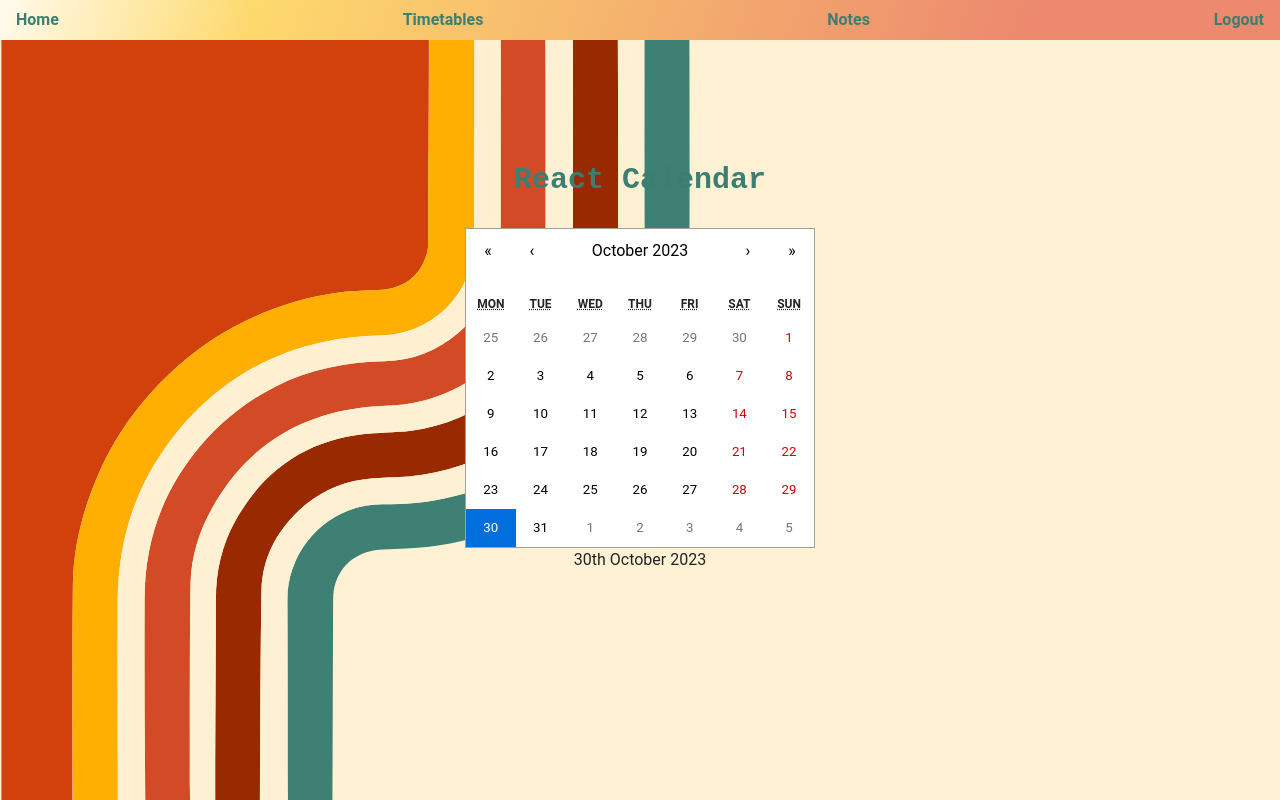
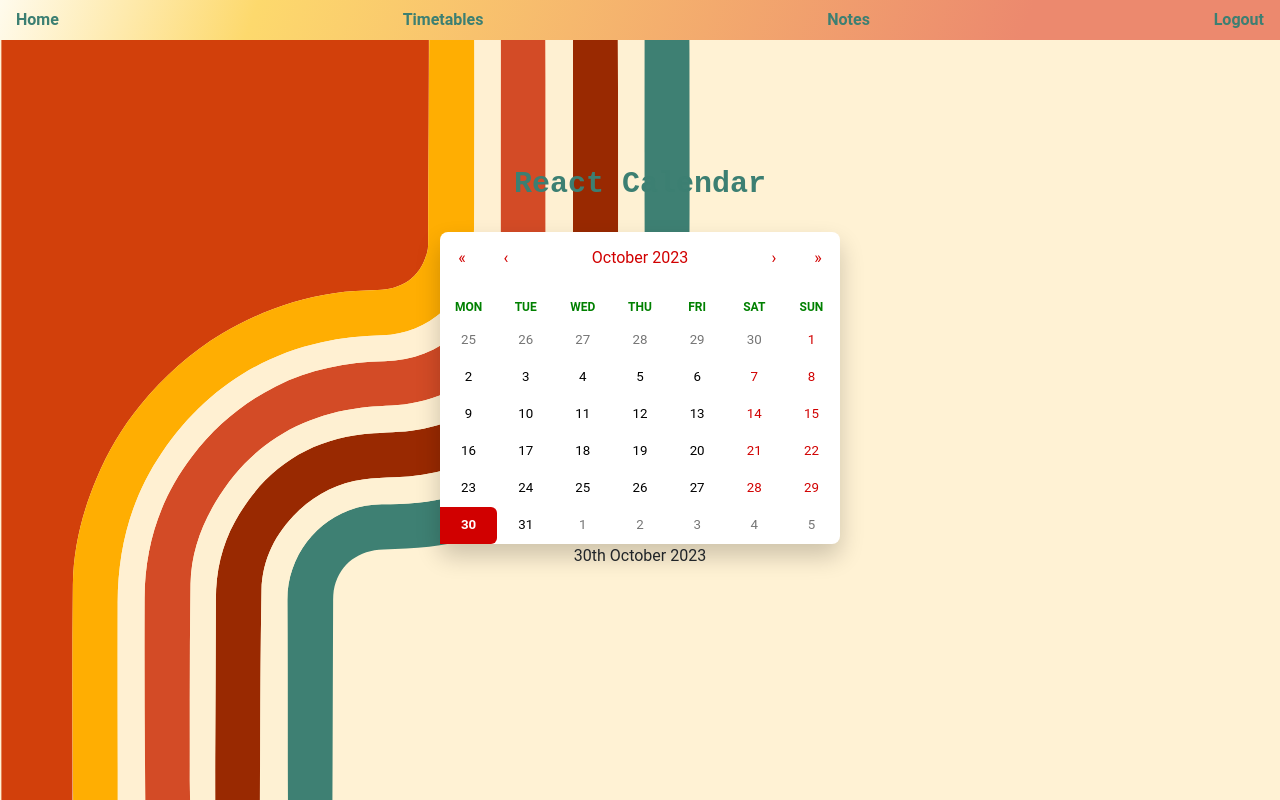
Before and after one commit to ConmHayes/Revision-App, a React (Vite) app in the folder client/: page /timetables in a window 1280 px wide. Built offline with nearby package versions, Linux system fonts and the light colour scheme; the HTML template or start-up script is replaced by a standard one.

Commit message:
timetable stuff

```diff
--- a/client/package.json
+++ b/client/package.json
@@ -10,7 +10,9 @@
     "preview": "vite preview"
   },
   "dependencies": {
+    "moment": "^2.29.4",
     "react": "^18.2.0",
+    "react-big-calendar": "^1.8.5",
     "react-calendar": "^4.6.1",
     "react-dom": "^18.2.0",
     "react-router-dom": "^6.17.0"
--- a/client/src/App.css
+++ b/client/src/App.css
@@ -401,14 +401,15 @@ ul {
 }
 
 .react-calendar {
-  width: 350px;
+  width: 400px;
   max-width: 100%;
-  background: white;
-  border: 1px solid #a0a096;
-  font-family: Arial, Helvetica, sans-serif;
+  background-color: #fff;
+  color: green;
+  border-radius: 8px;
+  box-shadow: 0 12px 24px rgba(0, 0, 0, 0.2);
+  font-family: "Courier New", Courier, monospace;
   line-height: 1.125em;
  }
-
 .react-calendar--doubleView {
   width: 700px;
 }
@@ -449,23 +450,30 @@ ul {
 }
 
 .react-calendar__navigation button {
+  color: #d10000;
   min-width: 44px;
   background: none;
+  font-size: 16px;
+  margin-top: 8px;
  }
 
-.react-calendar__navigation button:disabled {
+ .react-calendar__navigation button[disabled] {
   background-color: #f0f0f0;
  }
 
 .react-calendar__navigation button:enabled:hover,
 .react-calendar__navigation button:enabled:focus {
-  background-color: #e6e6e6;
+ background-color: #f8f8fa;
+}
+
+abbr[title] {
+  text-decoration: none;
  }
 
 .react-calendar__month-view__weekdays {
   text-align: center;
   text-transform: uppercase;
-  font: inherit;
+  font-family: "Courier New", Courier, monospace;
   font-size: 0.75em;
   font-weight: bold;
 }
@@ -478,7 +486,7 @@ ul {
   display: flex;
   align-items: center;
   justify-content: center;
-  font: inherit;
+  font-family: "Courier New", Courier, monospace;
   font-size: 0.75em;
   font-weight: bold;
 }
@@ -503,7 +511,7 @@ ul {
   background: none;
   text-align: center;
   line-height: 16px;
-  font: inherit;
+  font-family: "Courier New", Courier, monospace;
   font-size: 0.833em;
 }
 
@@ -513,41 +521,72 @@ ul {
 
 .react-calendar__tile:enabled:hover,
 .react-calendar__tile:enabled:focus {
-  background-color: #e6e6e6;
+ background-color: #d10000;
+ color: whitesmoke;
+ border-radius: 6px;
 }
 
 .react-calendar__tile--now {
-  background: #ffff76;
+  background: #6f48eb33;
+  border-radius: 6px;
+  font-weight: bold;
+  color: #6f48eb;
  }
 
  .react-calendar__tile--now:enabled:hover,
  .react-calendar__tile--now:enabled:focus {
-  background: blue;
+  background: #6f48eb33;
+  border-radius: 6px;
+  font-weight: bold;
+  color: #6f48eb;
  }
-
 .react-calendar__tile--hasActive {
-  background: #76baff;
+  background: pink;
 }
 
 .react-calendar__tile--hasActive:enabled:hover,
 .react-calendar__tile--hasActive:enabled:focus {
-  background: #a9d4ff;
+ background: #f8f8fa;
 }
 
 .react-calendar__tile--active {
-  background: #006edc;
+  background: #d10000;
+  border-radius: 6px;
+  font-weight: bold;
   color: white;
  }
 
  .react-calendar__tile--active:enabled:hover,
  .react-calendar__tile--active:enabled:focus {
-  background: #1087ff;
+  background: #d10000;
+  color: white;
  }
 
  .react-calendar--selectRange .react-calendar__tile--hover {
-  background-color: #e6e6e6;
+  background-color: #f8f8fa;
  }
 
+ .react-calendar__tile--range {
+  background: #f8f8fa;
+  color: #6f48eb;
+  border-radius: 0;
+ }
+ .react-calendar__tile--rangeStart {
+  border-top-right-radius: 0;
+  border-bottom-right-radius: 0;
+  border-top-left-radius: 6px;
+  border-bottom-left-radius: 6px;
+  background: #d10000;
+  color: white;
+ }
+ .react-calendar__tile--rangeEnd {
+  border-top-left-radius: 0;
+  border-bottom-left-radius: 0;
+  border-top-right-radius: 6px;
+  border-bottom-right-radius: 6px;
+  background: #d10000;
+  color: white;
+ }
 
 /*
 .container {
--- a/client/src/components/Calendar/index.jsx
+++ b/client/src/components/Calendar/index.jsx
@@ -1,6 +1,7 @@
 import React from "react";
 import { useEffect, useState } from "react";
 import Calendar from "react-calendar"
+
 
 export default function schedule( ) {
   const [today, setToday] = useState("");
@@ -40,7 +41,11 @@ export default function schedule( ) {
     const date = `${d}${suffix} ${months[m]} ${y}`;
     setToday(date);
   }
+  function logi(e){
+    const exactDate = e
+    console.log(Object.keys(e))
 
+  }
   useEffect(() => {
     getToday();
   }, []);
@@ -50,7 +55,7 @@ export default function schedule( ) {
     <div className = "app">
       <h1 className = "text-center">React Calendar</h1>
       <div className = "calendar-container">
-        <Calendar onChange = { setDate } value = { date } />
+        <Calendar onChange = { setDate } value = { date } onClickDay={logi}/>
       </div>
       <p className = "text-center">
         <span className = "bold"> { today }</span>
```
Also changed, not shown: 1 other file (tests, documents, lock files or other folders). Lines whose indentation alone changed are shown as unchanged.
